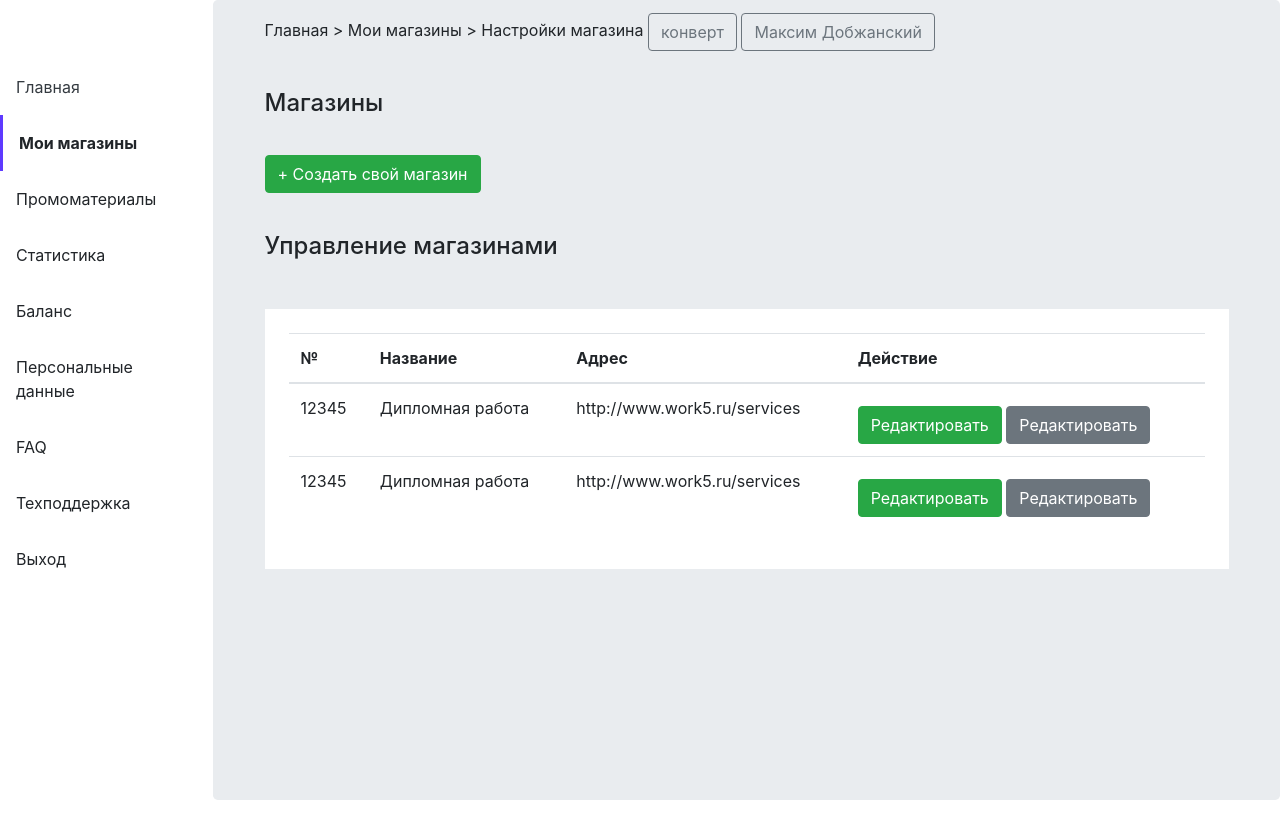
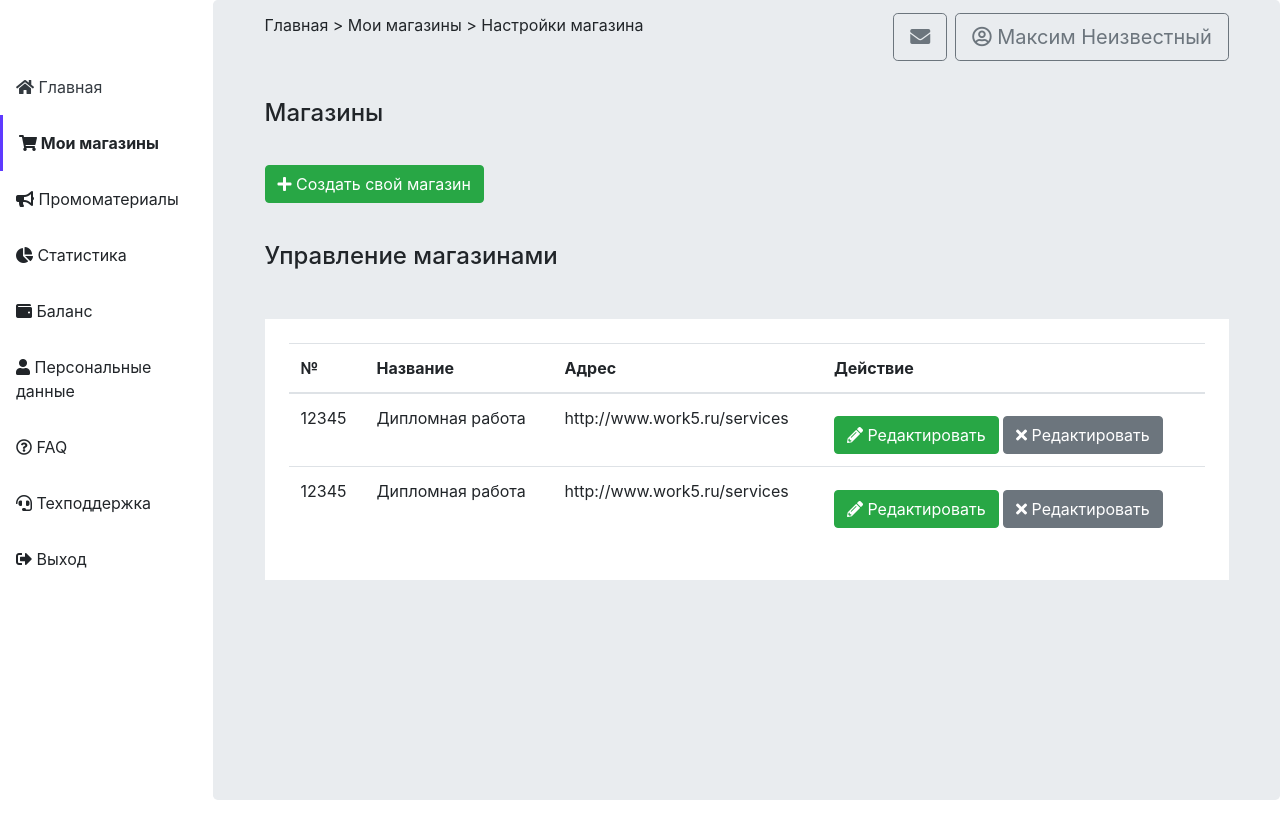
Before and after one commit to Levron777/proj1104, a plain HTML site: page index.html in a window 1280 px wide. Drawn offline with nearby package versions, Linux system fonts and the light colour scheme.

Commit message:
Revision layout

```diff
--- a/index.html
+++ b/index.html
@@ -8,7 +8,8 @@
     <!-- Bootstrap CSS -->
     <link rel="stylesheet" href="https://stackpath.bootstrapcdn.com/bootstrap/4.3.1/css/bootstrap.min.css" integrity="sha384-ggOyR0iXCbMQv3Xipma34MD+dH/1fQ784/j6cY/iJTQUOhcWr7x9JvoRxT2MZw1T" crossorigin="anonymous">
     <link rel="stylesheet" href="src/style.css">
-    <title>Hello, world!</title>
+    <link rel="stylesheet" href="https://use.fontawesome.com/releases/v5.8.1/css/all.css" integrity="sha384-50oBUHEmvpQ+1lW4y57PTFmhCaXp0ML5d60M1M7uH2+nqUivzIebhndOJK28anvf" crossorigin="anonymous">
+    <title>New Project!</title>
   </head>
   <body>
 
@@ -19,31 +20,31 @@
 
           <ul class="nav flex-column">
             <li class="nav-item">
-              <a class="nav-link text-dark font-weight-normal" href="#">Главная</a>
+              <a class="nav-link text-dark" href="#"> <i class="fas fa-home"></i> Главная</a>
             </li>
             <li class="nav-item">
-              <a class="nav-link active text-body" href="#">Мои магазины</a>
+              <a class="nav-link active text-body" href="#"> <i class="fas fa-shopping-cart"></i> Мои магазины</a>
             </li>
             <li class="nav-item">
-              <a class="nav-link text-body" href="#">Промоматериалы</a>
+              <a class="nav-link text-body" href="#"> <i class="fas fa-bullhorn"></i> Промоматериалы</a>
             </li>
             <li class="nav-item">
-              <a class="nav-link text-body" href="#">Статистика</a>
+              <a class="nav-link text-body" href="#"> <i class="fas fa-chart-pie"></i> Статистика</a>
             </li>
             <li class="nav-item">
-              <a class="nav-link text-body" href="#">Баланс</a>
+              <a class="nav-link text-body" href="#"> <i class="fas fa-wallet"></i> Баланс</a>
             </li>
             <li class="nav-item">
-              <a class="nav-link text-body" href="#">Персональные данные</a>
+              <a class="nav-link text-body" href="#"> <i class="fas fa-user"></i> Персональные данные</a>
             </li>
             <li class="nav-item">
-              <a class="nav-link text-body" href="#">FAQ</a>
+              <a class="nav-link text-body" href="#"> <i class="far fa-question-circle"></i> FAQ</a>
             </li>
             <li class="nav-item">
-              <a class="nav-link text-body" href="#">Техподдержка</a>
+              <a class="nav-link text-body" href="#"> <i class="fas fa-headset"></i> Техподдержка</a>
             </li>
             <li class="nav-item">
-              <a class="nav-link text-body" href="#">Выход</a>
+              <a class="nav-link text-body" href="#"> <i class="fas fa-sign-out-alt"></i> Выход</a>
             </li>
           </ul>
 
@@ -53,13 +54,13 @@
             <a class="text-body" href="#">Главная ></a><a class="text-body" href="#"> Мои магазины ></a><a class="text-body" href="#"> Настройки магазина</a>
           </div>
 
-          <div class="usersBlock d-inline">
-            <button type="button" class="btn btn-outline-secondary">конверт</button>
-            <button type="button" class="btn btn-outline-secondary">Максим Добжанский</button>
+          <div class="usersBlock d-flex justify-content-end">
+            <button type="button" class="btn btn-outline-secondary btn-lg"><i class="fas fa-envelope"></i></button>
+            <button type="button" class="btn btn-outline-secondary ml-2 btn-lg"> <i class="far fa-user-circle"></i> Максим Неизвестный</button>
           </div>
 
           <h4>Магазины</h4>
-          <button type="button" class="btn btn-success createShop"> + Создать свой магазин</button>
+          <button type="button" class="btn btn-success createShop"> <i class="fas fa-plus"></i>  Создать свой магазин</button>
           <h4>Управление магазинами</h4>
 
           <div class="tableContainer">
@@ -78,8 +79,8 @@
                   <td>Дипломная работа</td>
                   <td>http://www.work5.ru/services</td>
                   <td>
-                    <button type="button" class="btn btn-success createShop"> Редактировать</button>
-                    <button type="button" class="btn btn-secondary createShop"> Редактировать</button>
+                    <button type="button" class="btn btn-success createShop"> <i class="fas fa-pencil-alt"></i> Редактировать</button>
+                    <button type="button" class="btn btn-secondary createShop"> <i class="fas fa-times"></i> Редактировать</button>
                   </td>
                 </tr>
                 <tr>
@@ -87,8 +88,8 @@
                   <td>Дипломная работа</td>
                   <td>http://www.work5.ru/services</td>
                   <td>
-                    <button type="button" class="btn btn-success createShop"> Редактировать</button>
-                    <button type="button" class="btn btn-secondary createShop"> Редактировать</button>
+                    <button type="button" class="btn btn-success createShop"> <i class="fas fa-pencil-alt"></i> Редактировать</button>
+                    <button type="button" class="btn btn-secondary createShop"> <i class="fas fa-times"></i> Редактировать</button>
                   </td>
                 </tr>
               </tbody>
--- a/src/style.css
+++ b/src/style.css
@@ -18,6 +18,19 @@
 
 .nav-link {
     padding: 1rem 1rem;
+}
+
+.navBlock a:hover{
+    font-weight: bold;
+}
+
+.navBlock {
+    float: left;
+}
+
+.nav-link:hover {
+    padding: 1rem 1rem;
+    font-weight: bold;
 }
 
 .nav.flex-column {
```
Also changed, not shown: Макет_для_верстки.png (added).
